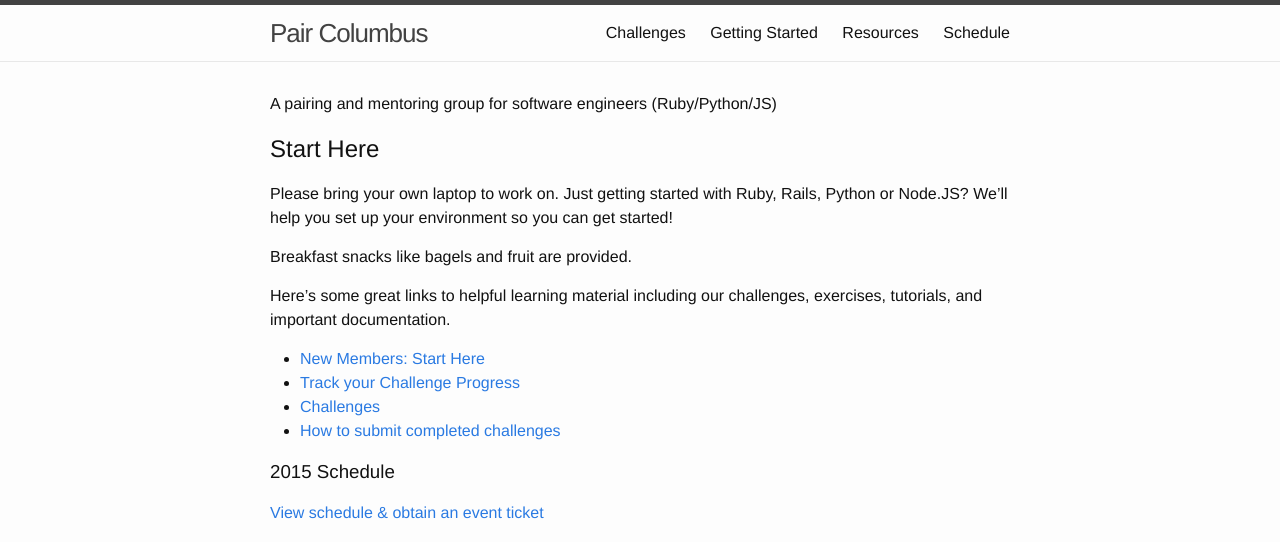
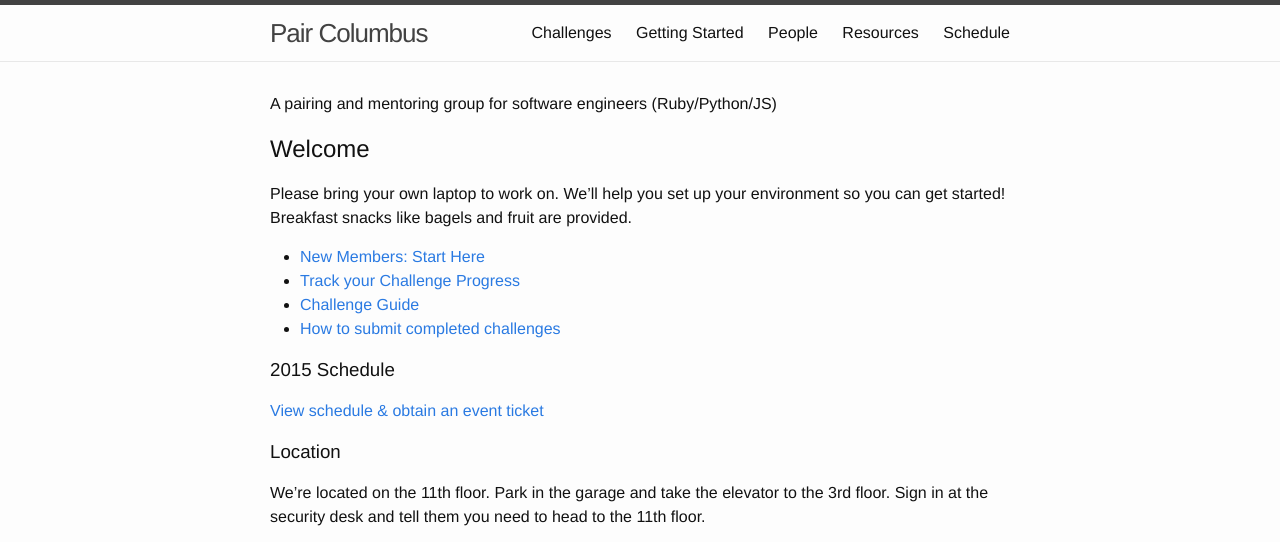
Before and after one commit to paircolumbus/paircolumbus.github.io, a Jekyll site: the page built from index.md, in a window 1280 px wide and 1400 px high. Shown: the top 542 px of the window. Built offline with Jekyll 4.4.1, drawn with Linux system fonts in a browser that asks for light colours; some of the changed text lies outside the part shown.

Commit message:
people and markdown

```diff
--- a/index.md
+++ b/index.md
@@ -4,34 +4,16 @@ layout: default
 
 {{ site.description }}
 
-## Start Here
-Please bring your own laptop to work on. Just getting started with Ruby, Rails, Python or Node.JS? We'll help you set up your environment so you can get started!
-
-Breakfast snacks like bagels and fruit are provided.
-
-Here's some great links to helpful learning material including our challenges, exercises, tutorials, and important documentation.
+## Welcome
+Please bring your own laptop to work on. We'll help you set up your environment so you can get started! Breakfast snacks like bagels and fruit are provided.
 
 - [New Members: Start Here](/getting_started/)
 - [Track your Challenge Progress](http://challengeprogress.herokuapp.com/)
-- [Challenges](/challenges/)
+- [Challenge Guide](/challenges/)
 - [How to submit completed challenges](/challenges/#how-to-submit-challenges-via-github)
 
 ### 2015 Schedule
 [View schedule & obtain an event ticket](https://www.eventbrite.com/e/pair-programming-mentoring-covermymeds-tickets-15224426670)
-
-### Special Thanks!
-Without the support of these amazing people, Pair Columbus would not be possible:
-
-- @degoeym
-- @jkcable
-- Lauren Campbell
-- Vasanth Pappu
-- Brian Lees
-- @nicolasmccurdy
-- @theidlemonk
-- @VariousWeapon
-- @jaybobo
-- all of our various attendees
 
 ### Location
 We're located on the 11th floor. Park in the garage and take the elevator to the 3rd floor. Sign in at the security desk and tell them you need to head to the 11th floor.
```
Also changed, not shown: other parts of index.md (+3 -3 lines), pages/people.md (added, +19 -0 lines), pages/resources.md (+1 -0 lines).
